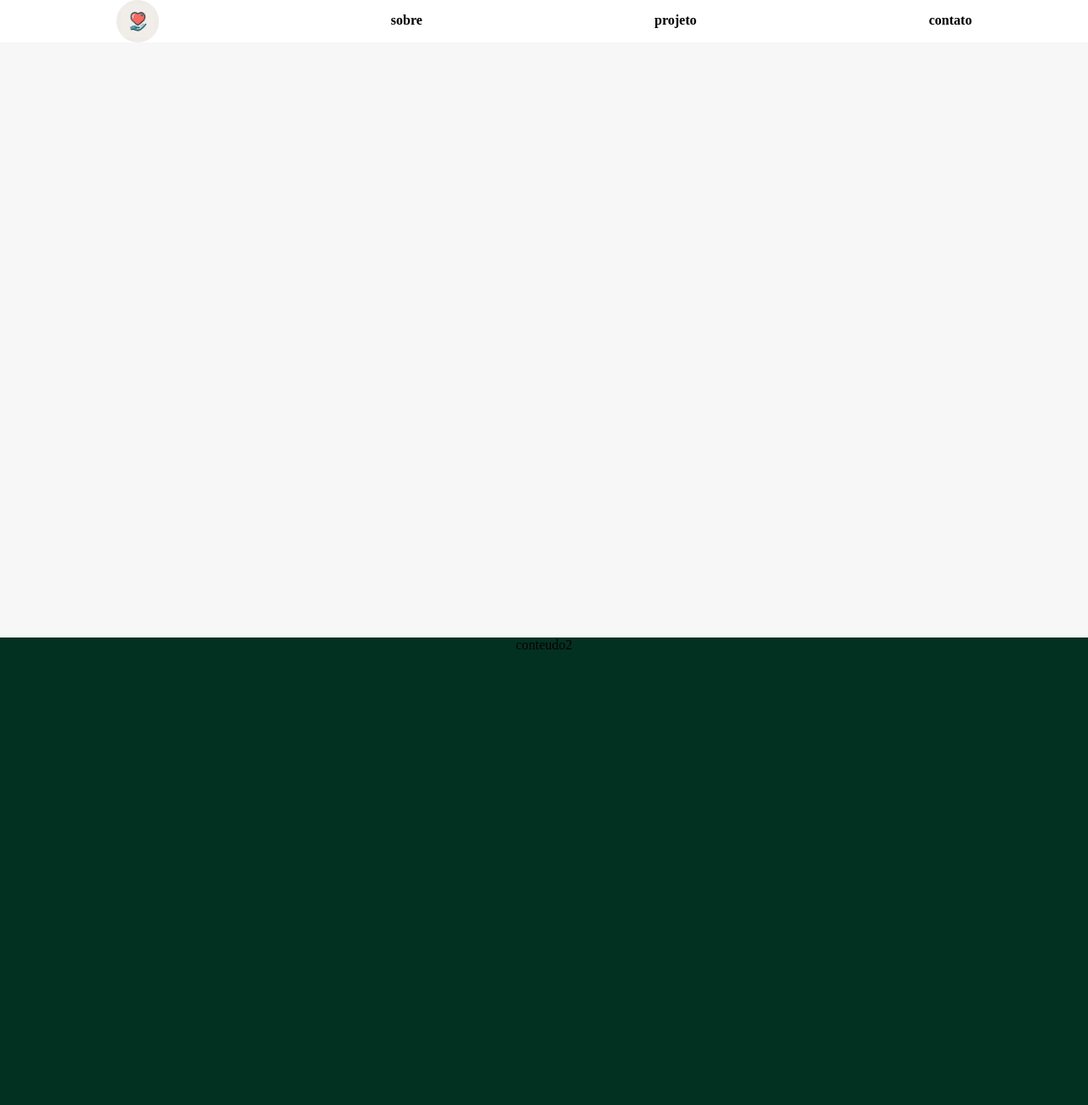
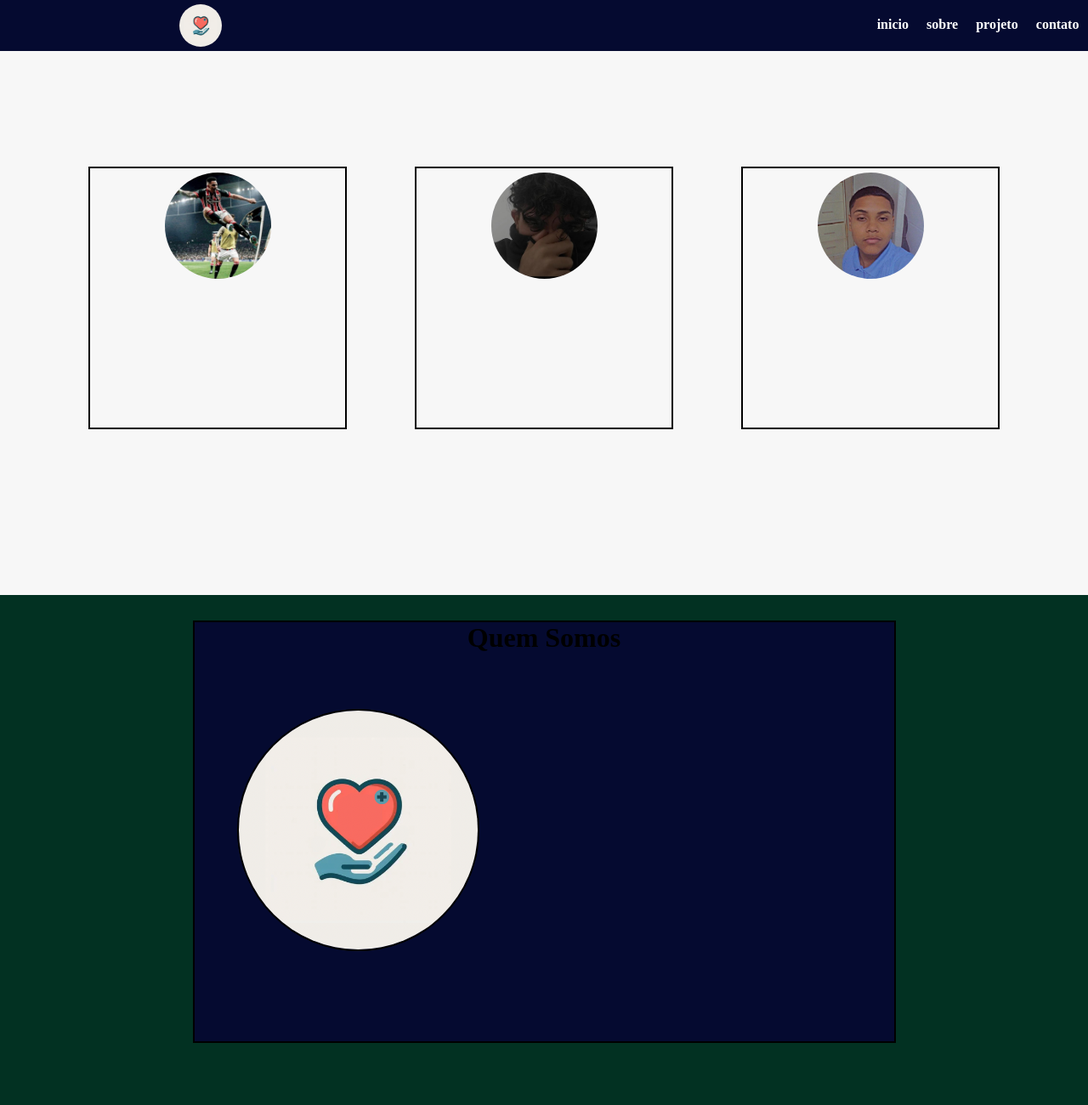
Before and after one commit to miguelssc/PROJETO-TCC, a plain HTML site: page index.html in a window 1280 px wide. Shown: the top 1300 px of the page at 85% size. Drawn offline with Linux system fonts and the light colour scheme.

Commit message:
exercicio resolvido

```diff
--- a/index.html
+++ b/index.html
@@ -1,4 +1,3 @@
-<!DOCTYPE html>
 <html lang="en">
 
 <head>
@@ -13,27 +12,48 @@
 <body>
     <div id="cabeçalho">
         <img id="logo" src="img/MicrosoftTeams-image.png" alt="">
+        <ul id="inicio">inicio</ul>
         <ul id="sobre">sobre</ul>
         <ul id="projetos">projeto</ul>
         <ul id="contato">contato</ul>
     </div>
+    </div>
 
-    </h1>
-    </div>
     <div id="conteudo1">
 
-    </div>
+        <div class="cards">
+            <div id="card1"><img src="img/ariel.jpg" alt="" style="height: 125px; width: 125px; border-radius: 50%;">
+
+            </div>
+            <div id="card2"><img src="img/miguel.jpg" alt="" style="height: 125px; width: 125px; border-radius: 50%;"></div>
+            <div id="card3"><img src="img/MicrosoftTeams-image - Copia.png" alt="" style="height: 125px; width: 125px; border-radius: 50%;"></div>
+        </div>
     </div>
     <div id="conteudo2">
-        <p>conteudo2</p>
+        <div class="texto1">
+            <div class="centralizar">
+                <h1>Quem Somos</h1>
+            </div>
+            <div id="logo2"><img src="img/MicrosoftTeams-image.png"
+                    style="width: 281px; height: 281px; margin-top: 65px; margin-left: 50px; border: 2px solid; border-radius: 50%; align-items: center;" alt="">
+            </div>
+        </div>
     </div>
     <div id="conteudo3">
-        <p>conteudo3</p>
+<div class="container2">
+    <div id="centralizar1">
+        <h1 id="titulo2">Projeto: Recepção online</h1>
+    </div>
+    <div id="logo2"><img src="img/MicrosoftTeams-image.png"
+        style="width: 281px; height: 281px; margin-top: 70px; margin-left: 50px; border: 2px solid; border-radius: 50%; align-items: center; display: block;" alt="">
+</div>
+
+</div>
+
     </div>
     <div id="conteudo4">
         <p>conteudo4</p>
     </div>
-
     <footer id="rodape">rodape</footer>
 </body>
 
--- a/style.css
+++ b/style.css
@@ -1,11 +1,14 @@
+/*tudo do cabeçalho*/
 #cabeçalho{
     display: flex;
     justify-content: space-around;
-    height: 50px;
+    height: 60px;
     font-size: 16px;
     font-weight: bold;
-    color: black;
-
+    color: rgb(255, 255, 255);
+   position: fixed;
+   width: 100%;
+   background-color: #050A30;
 }
 #logo{
 display: flex;
@@ -14,29 +17,108 @@ height: 50px;
 width: 50px;
 border: 0px solid;
 border-radius: 100px;
+margin-left: 200px;
+margin-top: 5px;
 }
-#sobre ,#projetos, #contato{
-  margin-top: 15px;
+#sobre ,#projetos, #contato, #inicio{
+  margin-top: 20px;
 }
-
+#inicio{
+    margin-left: 750px;
+}
+contato{
+    margin-right: 200px;
+}
+/*conteudo das fotos*/
 #conteudo1{
     display: flex;
     justify-content: center;
+    align-items: center;
     background-color: #f7f7f7;
     height: 700px;
 }
+#titulo{
+    display: flex;
+    justify-content: center;
+    padding-top: 120px;
+    font-size: 60px;
+}
+.cards{
+    display: flex;
+    justify-content: space-between;
+}
+#card1, #card2, #card3{
+    border: 2px solid;
+    height: 300px;
+    width: 300px;
+
+}
+#card1{
+    margin-right: 80px;
+ display: flex;
+ justify-content: center;
+ padding-top: 5px;
+}
+#card2{
+ display: flex;
+ justify-content: center;
+ padding-top: 5px;
+}
+#card3{
+    margin-left: 80px;
+ display: flex;
+ justify-content: center;
+ padding-top: 5px;
+}
+#nome1{
+display: flex;
+align-items: end;
+justify-content: center;
+
+}
+/*texto1*/
 #conteudo2{
     display: flex;
     justify-content: center;
     background-color: rgb(2, 49, 34);
     height: 700px;
 }
+
+.texto1{
+  display: block;
+  justify-content: center;
+  align-items: center;
+  width: 823px;
+  height: 493px;
+  border: 2px solid;background-color: #050A30 ;
+  margin-top: 30px;
+
+}
+.centralizar{
+    display: flex;
+    justify-content: center;
+    align-items: center;
+}
+
+/*tudo do conteudo3*/
 #conteudo3{
     display: flex;
     justify-content: center;
     background-color: aquamarine;
     height: 700px;
 }
+.container2{
+    display: flex;
+    justify-content: center;
+    width: 823px;
+  height: 493px;
+  border: 2px solid;background-color: #050A30 ;
+  margin-top: 50px;
+}
+#titulo2{
+    padding-left: 100px;
+}
+/*tudo do conteudo4*/
 #conteudo4{
     display: flex;
     justify-content: center;
```
Also changed, not shown: img/ariel.jpg (added), img/miguel.jpg (added), img/ricardo.jpg (added), img/vitinho.jpg (added).
